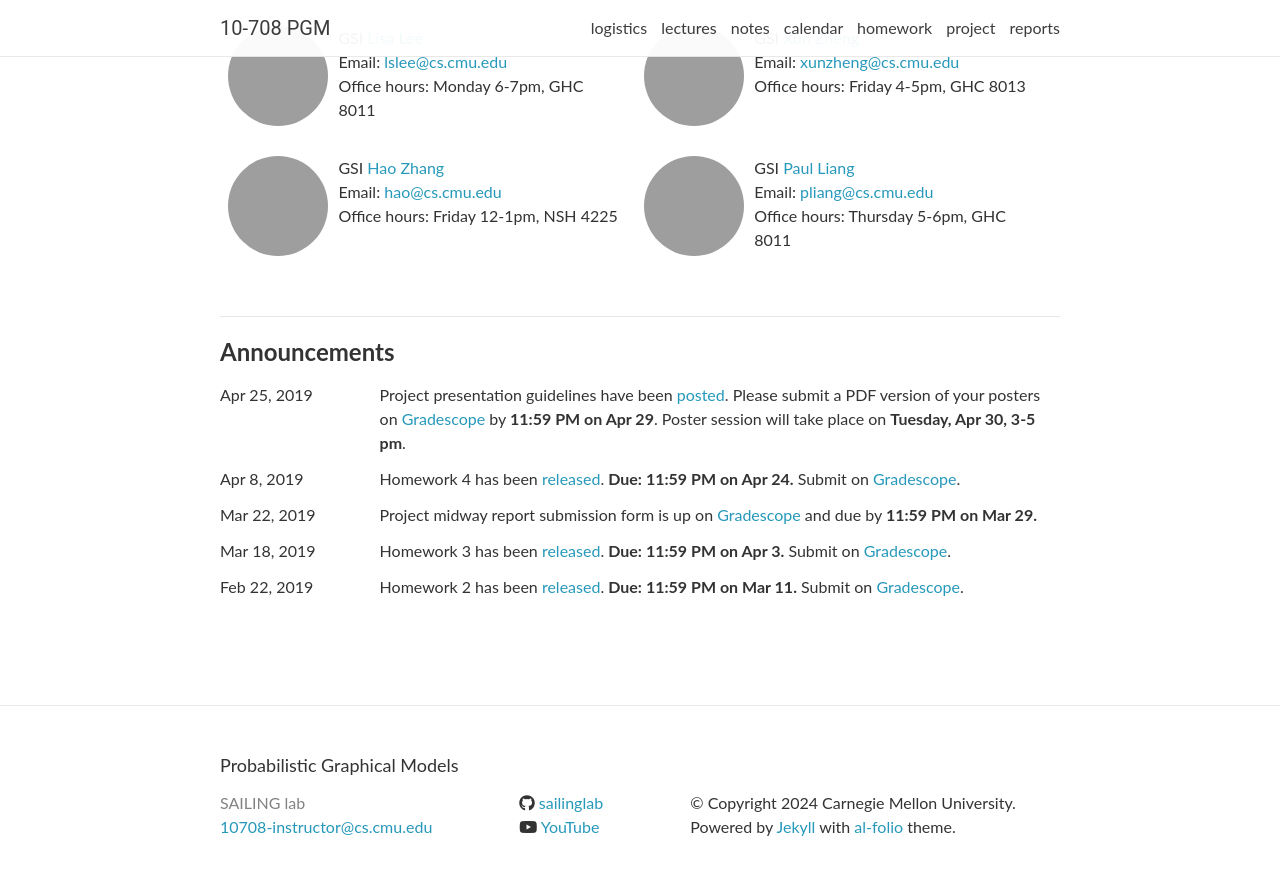
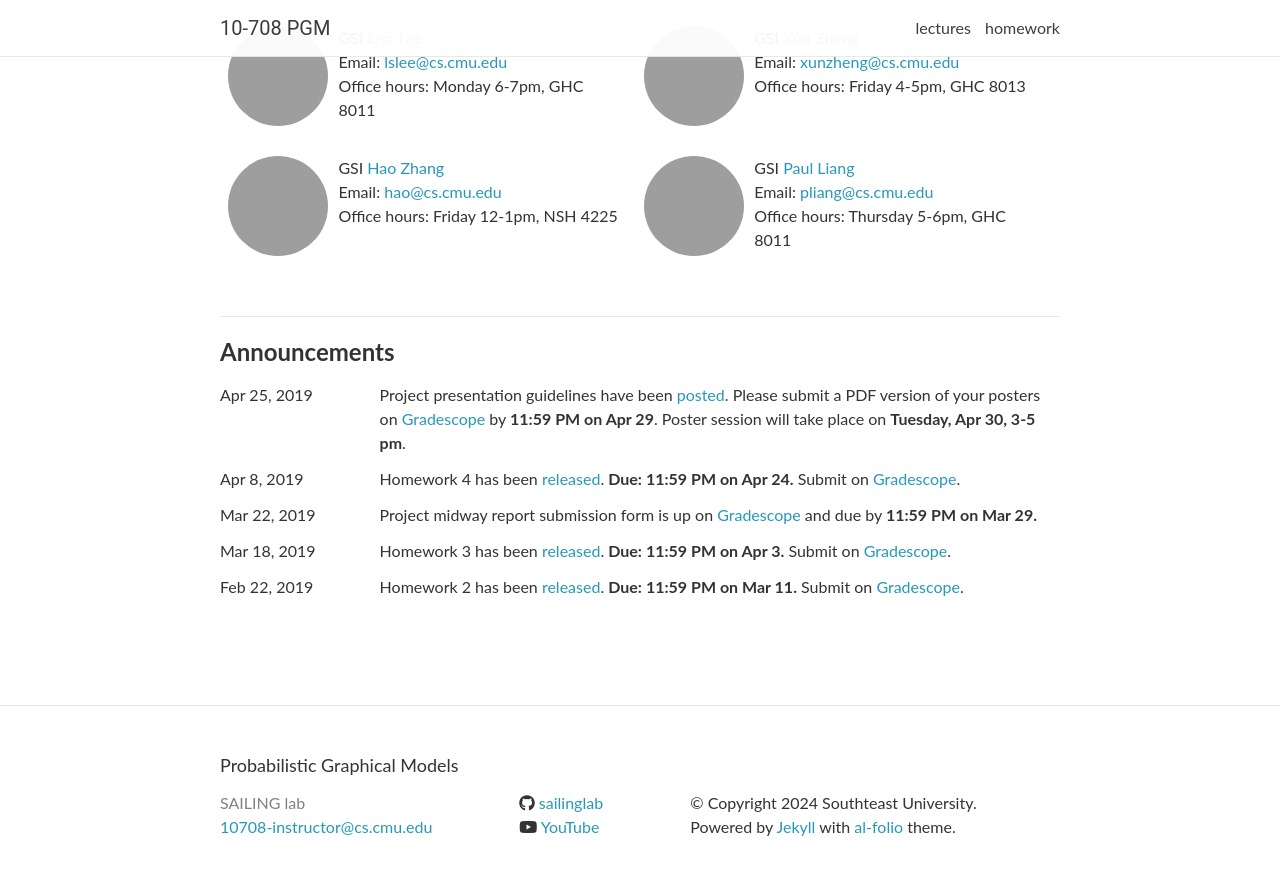
Before and after one commit to SEUML/ml-spring-2024, a Jekyll site: the page built from _pages/about.md, in a window 1280 px wide and 900 px high, scrolled down 1337 px, cut to the strip 0-875 px from the top of the window. Built offline with Jekyll 4.4.1, drawn with Linux system fonts in a browser that asks for light colours; nearby versions of some CDN libraries; comment, search, counter and statistics services are not loaded; grey boxes are pictures that could not be loaded.

Commit message:
first commit

```diff
--- a/_includes/footer.html
+++ b/_includes/footer.html
@@ -25,7 +25,7 @@
       </div>
 
       <div class="footer-col footer-col-3">
-        <p>&copy; Copyright {{ site.time | date: "%Y" }} Carnegie Mellon University. <br />
+        <p>&copy; Copyright {{ site.time | date: "%Y" }} Southteast University. <br />
         {{ site.footer_text }}</p>
       </div>
     </div>
--- a/_includes/head.html
+++ b/_includes/head.html
@@ -8,7 +8,7 @@
   <title>{{ site.name }}{% if page.title and page.url != "/" %} | {{ page.title }}{% endif %}</title>
   <meta name="description" content="{{ site.description }}">
 
-  <link rel="shortcut icon" href="{{ '/assets/img/favicon.ico' | relative_url }}">
+  <link rel="shortcut icon" href="{{ '/assets/img/favicon.png' | relative_url }}">
 
   <link rel="stylesheet" href="{{ '/assets/css/main.css' | relative_url }}">
   <link rel="canonical" href="{{ page.url | replace:'index.html','' | relative_url }}">
--- a/_includes/header.html
+++ b/_includes/header.html
@@ -19,13 +19,8 @@
         </label>
 
       <div class="trigger">
-        <a class="page-link" href="{{ '/logistics/' | relative_url }}">logistics</a>
         <a class="page-link" href="{{ '/lectures/' | relative_url }}">lectures</a>
-        <a class="page-link" href="{{ '/notes/' | relative_url }}">notes</a>
-        <a class="page-link" href="{{ '/calendar/' | relative_url }}">calendar</a>
         <a class="page-link" href="{{ '/homework/' | relative_url }}">homework</a>
-        <a class="page-link" href="{{ '/project/' | relative_url }}">project</a>
-        <a class="page-link" href="{{ '/reports/' | relative_url }}">reports</a>
       </div>
     </nav>
 
```
Also changed, not shown: assets/img/cmu-logo.png (deleted), assets/img/favicon.ico (deleted), assets/img/favicon.png (added).
